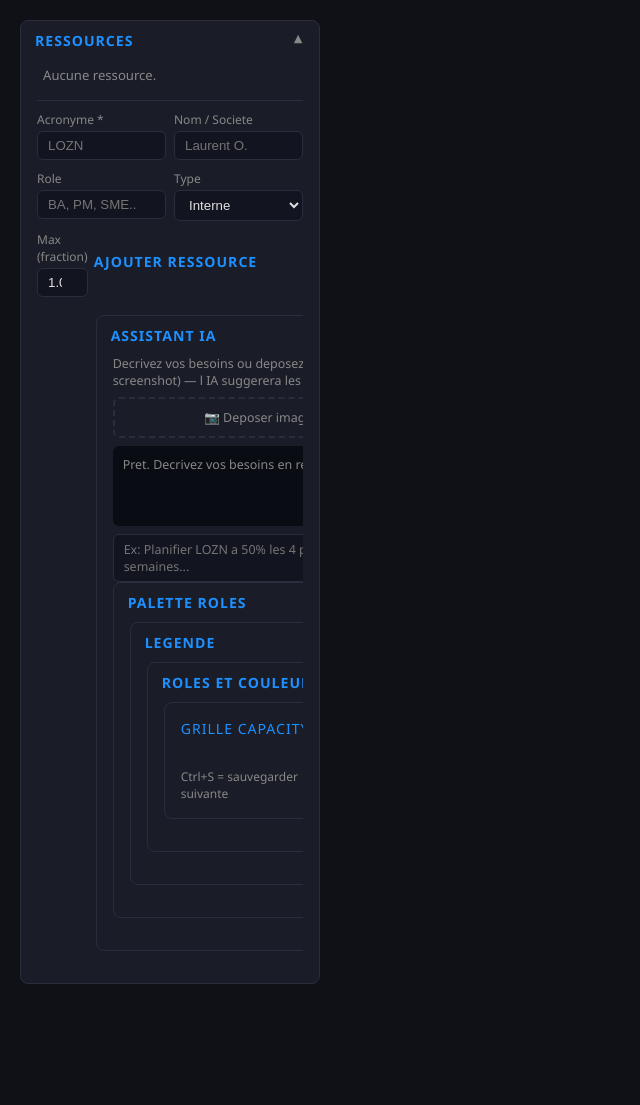
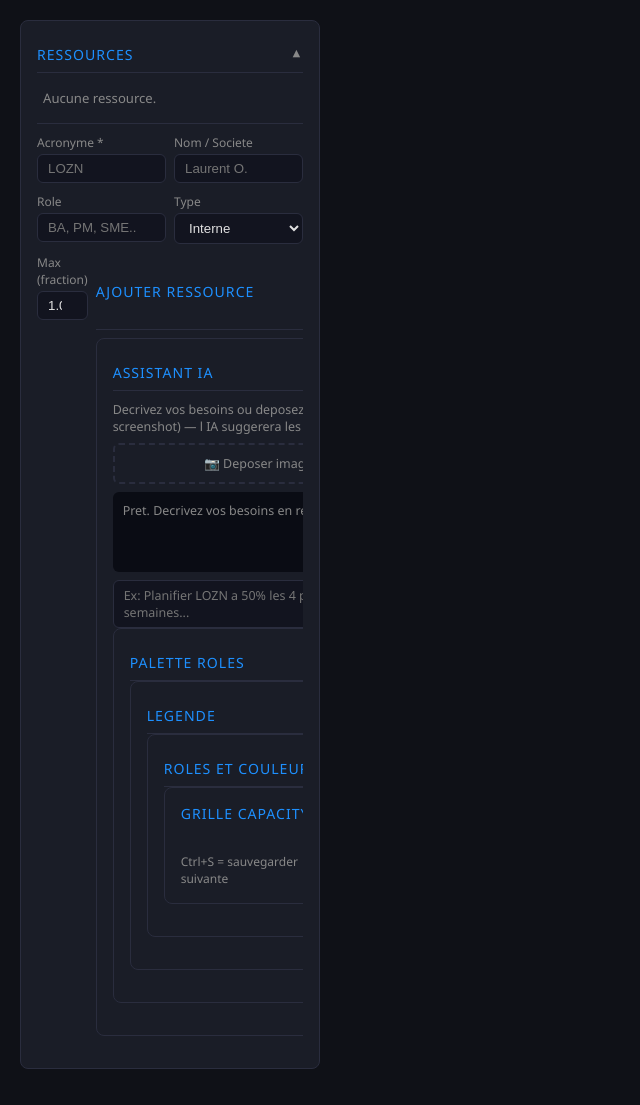
Before and after one commit to beyp/ProjectMind, a Python web app: template templates/capacity.html in a window 1280 px wide. Shown: the part 52-1157 px from the top of the page, without its empty margins (0-640 px from the left). Before the commit the page ends 1036 px from the top, so only its background shows below. Run offline with Jinja, Linux system fonts and the light colour scheme; the template is opened without the code that fills it, so the values that code supplies are empty.

Commit message:
fix: accordion sidebar v2 - proper structure, no nesting, maxHeight animation

```diff
--- a/templates/capacity.html
+++ b/templates/capacity.html
@@ -27,26 +27,17 @@ header h1{color:var(--accent);font-size:1.05rem;}
 .card-ttl{color:var(--accent);font-size:0.88rem;text-transform:uppercase;
   letter-spacing:1px;margin-bottom:12px;}
 /* Accordéon */
-.acc-header{
-  display:flex;align-items:center;justify-content:space-between;
-  cursor:pointer;padding:10px 14px;margin:-16px -16px 0 -16px;
-  border-radius:8px 8px 0 0;user-select:none;
-  transition:background 0.15s;
+/* Accordéon v2 — structure simple */
+.acc-toggle{
+  cursor:pointer;padding:8px 0;margin-bottom:8px;
+  border-bottom:1px solid var(--border);
+  user-select:none;
 }
-.acc-header:hover{background:color-mix(in srgb,var(--accent) 8%,transparent);}
-.acc-header .acc-title{
-  color:var(--accent);font-size:0.88rem;text-transform:uppercase;
-  letter-spacing:1px;font-weight:600;
-}
-.acc-header .acc-arrow{
-  color:var(--dim);font-size:0.9rem;transition:transform 0.2s;flex-shrink:0;
-}
-.acc-header.open .acc-arrow{transform:rotate(180deg);}
-.acc-body{overflow:hidden;transition:max-height 0.3s ease, opacity 0.2s;
-  max-height:2000px;opacity:1;}
-.acc-body.closed{max-height:0;opacity:0;pointer-events:none;}
-.card.acc-card{padding-top:0;}
-.card.acc-card .acc-body{padding-top:14px;}
+.acc-toggle:hover{color:var(--text) !important;}
+.acc-toggle .acc-arrow{color:var(--dim);font-size:0.8rem;transition:transform 0.2s;}
+.acc-toggle.open .acc-arrow{transform:rotate(180deg);}
+.acc-content{overflow:hidden;transition:max-height 0.35s ease,opacity 0.25s;}
+.acc-content.closed{max-height:0 !important;opacity:0;pointer-events:none;padding:0 !important;}
 .fg{margin-bottom:10px;}
 .fg label{display:block;font-size:0.75rem;color:var(--dim);margin-bottom:3px;}
 .fg input,.fg select{width:100%;background:#12141f;border:1px solid var(--border);
@@ -112,11 +103,8 @@ header h1{color:var(--accent);font-size:1.05rem;}
   <!-- Panneau gauche -->
   <div>
     <div class="card">
-      <div class="acc-header open" id="acc-resources-hdr" onclick="toggleAcc('acc-resources')">
-  <span class="acc-title">Ressources</span>
-  <span class="acc-arrow">&#x25BC;</span>
-</div>
-<div class="acc-body" id="acc-resources-body">
+      <div class="card-ttl acc-toggle open" data-body="acc-resources-body" onclick="toggleAcc2(this)" style="cursor:pointer;display:flex;justify-content:space-between;align-items:center;margin-bottom:0;">Ressources<span class="acc-arrow" style="font-size:0.8rem;transition:transform 0.2s;">&#x25BC;</span></div>
+<div id="acc-resources-body" class="acc-content" style="padding-top:10px;">
       <div id="res-list">
         {% for res in resources %}
         <div class="res-item" data-id="{{ res.id }}">
@@ -169,11 +157,11 @@ header h1{color:var(--accent);font-size:1.05rem;}
         <div class="fg2">
           <div class="fg"><label>Max (fraction)</label>
             <input id="r-max" type="number" value="1.0" min="0.1" max="2" step="0.05"></div>
-          <div class="acc-header " id="acc-add-res-hdr" onclick="toggleAcc('acc-add-res')"><span class="acc-title">Ajouter ressource</span><span class="acc-arrow">&#x25BC;</span></div><div class="acc-body closed" id="acc-add-res-body">
+          <div class="card-ttl acc-toggle " data-body="acc-add-res-body" onclick="toggleAcc2(this)" style="cursor:pointer;display:flex;justify-content:space-between;align-items:center;margin-bottom:0;">Ajouter ressource<span class="acc-arrow" style="font-size:0.8rem;transition:transform 0.2s;">&#x25BC;</span></div><div id="acc-add-res-body" class="acc-content closed" style="padding-top:10px;">
     </div>
 
     <div class="card">
-      <div class="acc-header open" id="acc-ia-hdr" onclick="toggleAcc('acc-ia')"><span class="acc-title">Assistant IA</span><span class="acc-arrow">&#x25BC;</span></div><div class="acc-body" id="acc-ia-body">
+      <div class="card-ttl acc-toggle open" data-body="acc-ia-body" onclick="toggleAcc2(this)" style="cursor:pointer;display:flex;justify-content:space-between;align-items:center;margin-bottom:0;">Assistant IA<span class="acc-arrow" style="font-size:0.8rem;transition:transform 0.2s;">&#x25BC;</span></div><div id="acc-ia-body" class="acc-content" style="padding-top:10px;">
       <p style="color:var(--dim);font-size:0.78rem;margin-bottom:8px;">
         Decrivez vos besoins ou deposez une image (planning, screenshot) —
         l IA suggerera les ressources et allocations.
@@ -220,7 +208,7 @@ header h1{color:var(--accent);font-size:1.05rem;}
     </div>
 
     <div class="card">
-      <div class="acc-header " id="acc-palette-hdr" onclick="toggleAcc('acc-palette')"><span class="acc-title">Palette roles</span><span class="acc-arrow">&#x25BC;</span></div><div class="acc-body closed" id="acc-palette-body">
+      <div class="card-ttl acc-toggle " data-body="acc-palette-body" onclick="toggleAcc2(this)" style="cursor:pointer;display:flex;justify-content:space-between;align-items:center;margin-bottom:0;">Palette roles<span class="acc-arrow" style="font-size:0.8rem;transition:transform 0.2s;">&#x25BC;</span></div><div id="acc-palette-body" class="acc-content closed" style="padding-top:10px;">
       <div id="palette-list" style="margin-bottom:10px;">
         <!-- Chargé dynamiquement -->
       </div>
@@ -238,11 +226,8 @@ header h1{color:var(--accent);font-size:1.05rem;}
     </div>
 
     <div class="card">
-      <div class="acc-header " id="acc-legend-hdr" onclick="toggleAcc('acc-legend')">
-  <span class="acc-title">Legende</span>
-  <span class="acc-arrow">&#x25BC;</span>
-</div>
-<div class="acc-body closed" id="acc-legend-body">
+      <div class="card-ttl acc-toggle " data-body="acc-legend-body" onclick="toggleAcc2(this)" style="cursor:pointer;display:flex;justify-content:space-between;align-items:center;margin-bottom:0;">Legende<span class="acc-arrow" style="font-size:0.8rem;transition:transform 0.2s;">&#x25BC;</span></div>
+<div id="acc-legend-body" class="acc-content closed" style="padding-top:10px;">
       <div class="leg"><div class="leg-dot" style="background:color-mix(in srgb,var(--green) 15%,transparent);border:1px solid var(--green);"></div>Dans les limites</div>
       <div class="leg"><div class="leg-dot" style="background:color-mix(in srgb,var(--orange) 20%,transparent);border:1px solid var(--orange);"></div>Attention (80-100%)</div>
       <div class="leg"><div class="leg-dot" style="background:color-mix(in srgb,var(--red) 20%,transparent);border:1px solid var(--red);"></div>Surcharge (&gt; max)</div>
@@ -255,8 +240,8 @@ header h1{color:var(--accent);font-size:1.05rem;}
 
     <!-- Gestion des rôles -->
     <div class="card">
-      <div class="acc-header " id="acc-roles-hdr" onclick="toggleAcc('acc-roles')"><span class="acc-title">Roles et couleurs</span><span class="acc-arrow">&#x25BC;</span></div><div class="acc-body closed" id="acc-roles-body">
-<div class="acc-body closed" id="acc-roles-body">
+      <div class="card-ttl acc-toggle " data-body="acc-roles-body" onclick="toggleAcc2(this)" style="cursor:pointer;display:flex;justify-content:space-between;align-items:center;margin-bottom:0;">Roles et couleurs<span class="acc-arrow" style="font-size:0.8rem;transition:transform 0.2s;">&#x25BC;</span></div><div id="acc-roles-body" class="acc-content closed" style="padding-top:10px;">
+<div id="acc-roles-body" class="acc-content closed" style="padding-top:10px;">
       <div id="roles-list-mgmt" style="margin-bottom:10px;">
         {% for rc in role_colors %}
         <div style="display:flex;align-items:center;gap:6px;padding:3px 0;font-size:0.8rem;">
@@ -1034,49 +1019,61 @@ function applyRoleColorFromDB(role, colorInputId) {
 }
 
 
-// ── Accordéon panneau gauche ───────────────────────────────────────────────────
-var ACC_STORAGE = 'pm_capacity_acc_' + (typeof PID !== 'undefined' ? PID : '0');
+// ── Accordéon v2 — simple et robuste ──────────────────────────────────────────
+var ACC_STORAGE = 'pm_cap_acc_' + (typeof PID !== 'undefined' ? PID : '0');
 
-function toggleAcc(id) {
-  var hdr  = document.getElementById(id + '-hdr');
-  var body = document.getElementById(id + '-body');
-  if (!hdr || !body) return;
-
+function toggleAcc2(hdr) {
+  var bodyId = hdr.dataset.body;
+  var body   = document.getElementById(bodyId);
+  if (!body) return;
   var isOpen = hdr.classList.contains('open');
   if (isOpen) {
     hdr.classList.remove('open');
     body.classList.add('closed');
+    body.style.maxHeight = '0';
   } else {
     hdr.classList.add('open');
     body.classList.remove('closed');
+    body.style.maxHeight = body.scrollHeight + 'px';
   }
-
-  // Sauvegarder état dans localStorage
   try {
     var states = JSON.parse(localStorage.getItem(ACC_STORAGE) || '{}');
-    states[id] = !isOpen;
+    states[bodyId] = !isOpen;
     localStorage.setItem(ACC_STORAGE, JSON.stringify(states));
   } catch(e) {}
 }
 
-// Restaurer états sauvegardés au chargement
+// Initialiser accordéons au chargement
 document.addEventListener('DOMContentLoaded', function() {
-  try {
-    var states = JSON.parse(localStorage.getItem(ACC_STORAGE) || '{}');
-    Object.keys(states).forEach(function(id) {
-      var hdr  = document.getElementById(id + '-hdr');
-      var body = document.getElementById(id + '-body');
-      if (!hdr || !body) return;
-      if (states[id]) {
+  var hdrs = document.querySelectorAll('.acc-toggle');
+  var saved = {};
+  try { saved = JSON.parse(localStorage.getItem(ACC_STORAGE) || '{}'); } catch(e) {}
+
+  hdrs.forEach(function(hdr) {
+    var bodyId = hdr.dataset.body;
+    var body   = document.getElementById(bodyId);
+    if (!body) return;
+
+    // État par défaut ou sauvegardé
+    var isOpen = bodyId in saved ? saved[bodyId] : hdr.classList.contains('open');
+
+    if (isOpen) {
       hdr.classList.add('open');
       body.classList.remove('closed');
+      body.style.maxHeight = body.scrollHeight + 'px';
     } else {
       hdr.classList.remove('open');
       body.classList.add('closed');
+      body.style.maxHeight = '0';
     }
   });
-  } catch(e) {}
 });
+
+// Alias pour compatibilité
+function toggleAcc(id) {
+  var hdr = document.querySelector('[data-body="' + id + '-body"]');
+  if (hdr) toggleAcc2(hdr);
+}
 
 </script>
 <!-- Modal édition ressource -->
```
Lines whose indentation alone changed are shown as unchanged.
